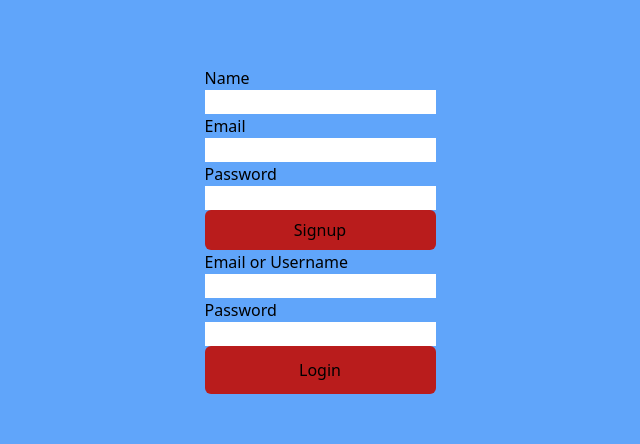
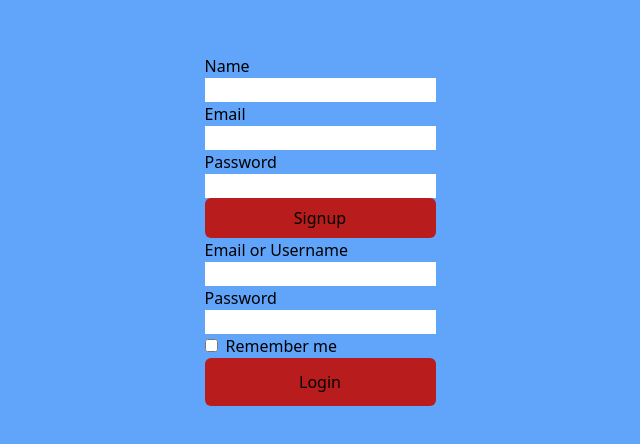
Before and after one commit to Peer-Tutoring/peer-tutoring, a Next.js app in the folder frontend/: page / in a window 1280 px wide. Shown: the part 170-614 px from the top of the page, without its empty margins (320-960 px from the left). Built offline with nearby package versions, Linux system fonts and the light colour scheme.

Commit message:
add a 'remember me' feature when logging in

```diff
--- a/frontend/src/components/Login.tsx
+++ b/frontend/src/components/Login.tsx
@@ -4,7 +4,16 @@ import React from "react";
 const Login = () => {
   const [identifier, setIdentifier] = React.useState("");
   const [password, setPassword] = React.useState("");
+  const [remember, setRemember] = React.useState(false);
   const [message, setMessage] = React.useState("");
+
+  React.useEffect(() => {
+    // Retrieve identifier from local storage when component mounts
+    const storedIdentifier = localStorage.getItem("identifier");
+    if (storedIdentifier) {
+      setIdentifier(storedIdentifier);
+    }
+  }, []);
 
   const handleSubmit = async (event: React.FormEvent<HTMLFormElement>) => {
     event.preventDefault();
@@ -17,12 +26,20 @@ const Login = () => {
           headers: {
             "Content-Type": "application/json",
           },
-          body: JSON.stringify({ identifier, password }),
+          body: JSON.stringify({ identifier, password, remember }),
         },
       );
 
       const data = await response.json();
       setMessage(data.message);
+
+      if (remember) {
+        // Save identifier to local storage when "Remember Me" is checked
+        localStorage.setItem("identifier", identifier);
+      } else {
+        // Remove identifier from local storage if it exists
+        localStorage.removeItem("identifier");
+      }
     } catch (error) {
       console.error("Error:", error);
     }
@@ -47,6 +64,17 @@ const Login = () => {
           onChange={(e) => setPassword(e.target.value)}
           required
         />
+        <div>
+          <input
+            type="checkbox"
+            id="remember"
+            name="remember"
+            checked={remember}
+            onChange={(e) => setRemember(e.target.checked)}
+            className="mr-2"
+          />
+          <label htmlFor="remember">Remember me</label>
+        </div>
         <button type="submit" className="rounded-md bg-red-700 p-3">
           Login
         </button>
```
Also changed, not shown: 2 other files (tests, documents, lock files or other folders).
